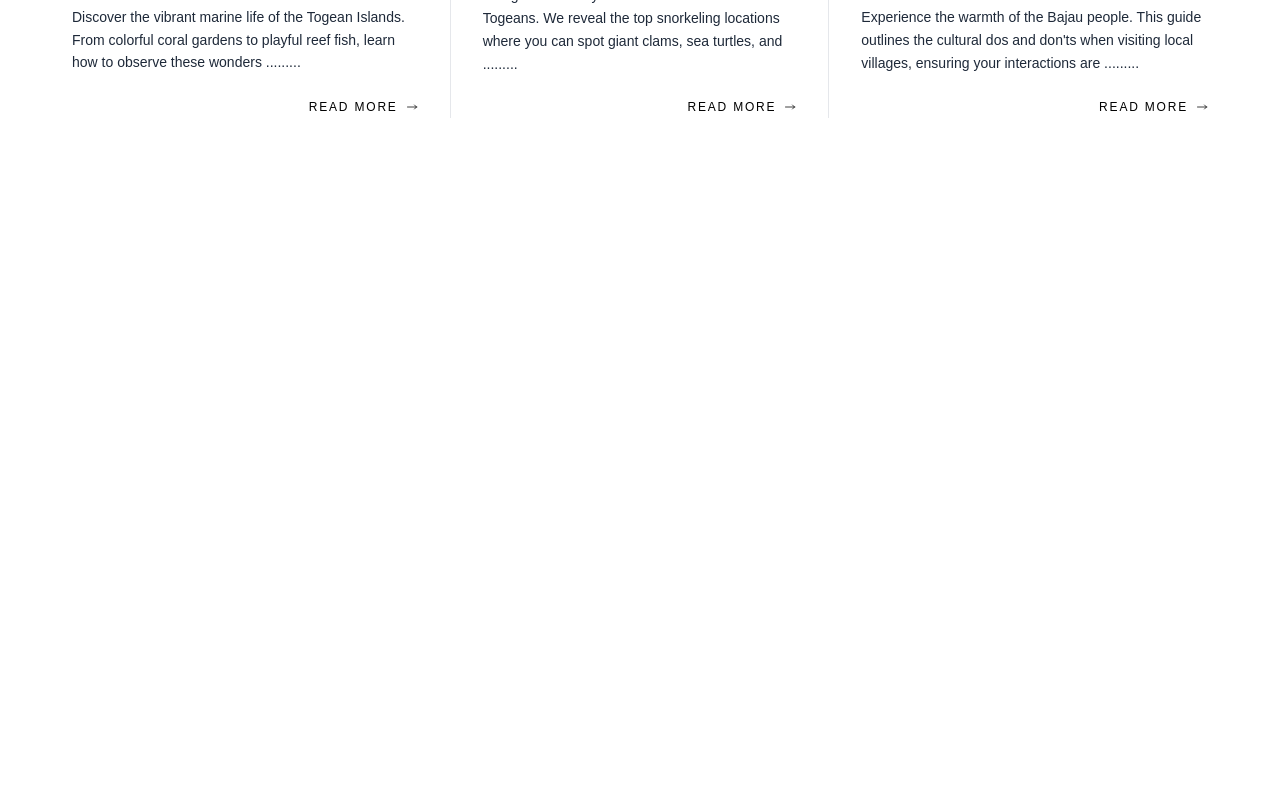
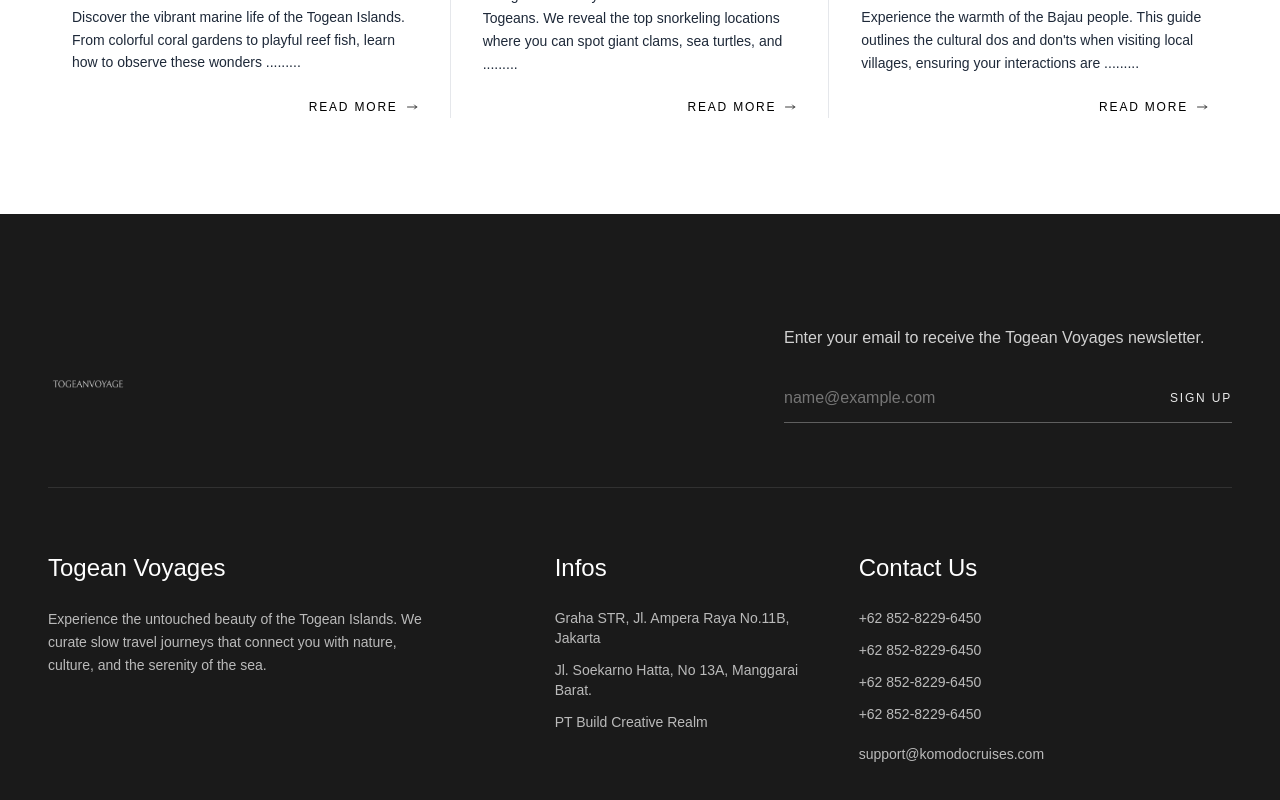
Before and after one commit to AhmadDzulfikar/togean-voyage, a Next.js app: page / in a window 1280 px wide. Shown: the part 7246-8046 px from the top of the page. Before the commit the page ends 7460 px from the top, so only its background shows below. Built offline with nearby package versions, Linux system fonts and the light colour scheme.

Commit message:
Making Footer Section

```diff
--- a/src/app/page.tsx
+++ b/src/app/page.tsx
@@ -16,6 +16,7 @@ import WildlifeCarousel from "@/components/WildlifeCarousel";
 import KapalSafetyExperience from "@/components/KapalSafetyExperience";
 import LocalCommunity from "@/components/LocalCommunity";
 import BlogSection from "@/components/BlogSection";
+import FooterSection from "@/components/FooterSection";
 
 export default function Home() {
   return (
@@ -35,6 +36,8 @@ export default function Home() {
         <LocalCommunity />
         {/* Blog Section */}
         <BlogSection />
+        {/* Footer Section */}
+        <FooterSection />
       </main>
     </>
   );
--- /dev/null
+++ b/src/components/FooterSection.tsx
@@ -0,0 +1,111 @@
+"use client";
+
+import Image from "next/image";
+import Link from "next/link";
+import { cantoFont, avenirFont } from "@/app/fonts";
+
+export default function FooterSection() {
+    return (
+        <footer className="bg-[#1a1a1a] text-white pt-20 pb-16 md:pt-28 md:pb-24">
+            <div className="mx-auto px-6 md:px-12 max-w-[1280px]">
+                {/* Top Row: Logo & Newsletter */}
+                <div className="flex flex-col md:flex-row justify-between items-start md:items-end gap-12 md:gap-8 border-b border-white/10 pb-16 mb-16">
+                    {/* Logo */}
+                    <div className="relative w-16 h-16 md:w-20 md:h-20 shrink-0">
+                        <Image
+                            src="/icon.webp"
+                            alt="Togean Voyages Logo"
+                            fill
+                            className="object-contain brightness-0 invert"
+                        />
+                    </div>
+
+                    {/* Newsletter */}
+                    <div className="w-full md:max-w-md">
+                        <p className={`${avenirFont.className} text-sm md:text-base text-white/80 mb-6`}>
+                            Enter your email to receive the Togean Voyages newsletter.
+                        </p>
+                        <form className="flex w-full border-b border-white/30 focus-within:border-white transition-colors duration-300">
+                            <input
+                                type="email"
+                                placeholder="name@example.com"
+                                className={`${avenirFont.className} w-full bg-transparent py-3 text-white placeholder-white/40 focus:outline-none text-base`}
+                                required
+                            />
+                            <button
+                                type="submit"
+                                className={`${avenirFont.className} shrink-0 py-3 pl-4 text-xs uppercase tracking-[0.15em] text-white/90 hover:text-white transition-colors`}
+                            >
+                                Sign Up
+                            </button>
+                        </form>
+                    </div>
+                </div>
+
+                {/* Bottom Row: 3 Columns */}
+                <div className="grid grid-cols-1 md:grid-cols-12 gap-12 md:gap-8">
+                    {/* Column A: Brand Info */}
+                    <div className="md:col-span-4 lg:col-span-5">
+                        <h3 className={`${cantoFont.className} text-2xl mb-6 text-white`}>
+                            Togean Voyages
+                        </h3>
+                        <p className={`${avenirFont.className} text-sm leading-relaxed text-white/70 max-w-sm`}>
+                            Experience the untouched beauty of the Togean Islands. We curate slow travel journeys that connect you with nature, culture, and the serenity of the sea.
+                        </p>
+                    </div>
+
+                    {/* Column B: Infos */}
+                    <div className="md:col-span-4 lg:col-span-3">
+                        <h3 className={`${cantoFont.className} text-2xl mb-6 text-white`}>
+                            Infos
+                        </h3>
+                        <ul className={`${avenirFont.className} space-y-3 text-sm text-white/70`}>
+                            <li>Graha STR, Jl. Ampera Raya No.11B, Jakarta</li>
+                            <li>Jl. Soekarno Hatta, No 13A, Manggarai Barat.</li>
+                            <li>PT Build Creative Realm</li>
+                        </ul>
+                    </div>
+
+                    {/* Column C: Contact Us */}
+                    <div className="md:col-span-4 lg:col-span-4">
+                        <h3 className={`${cantoFont.className} text-2xl mb-6 text-white`}>
+                            Contact Us
+                        </h3>
+                        <ul className={`${avenirFont.className} space-y-3 text-sm text-white/70`}>
+                            <li>
+                                <a href="tel:+6285282296450" className="hover:text-white transition-colors">
+                                    +62 852-8229-6450
+                                </a>
+                            </li>
+                            <li>
+                                <a href="tel:+6285282296450" className="hover:text-white transition-colors">
+                                    +62 852-8229-6450
+                                </a>
+                            </li>
+                            <li>
+                                <a href="tel:+6285282296450" className="hover:text-white transition-colors">
+                                    +62 852-8229-6450
+                                </a>
+                            </li>
+                            <li>
+                                <a href="tel:+6285282296450" className="hover:text-white transition-colors">
+                                    +62 852-8229-6450
+                                </a>
+                            </li>
+                            <li className="pt-2">
+                                <a href="mailto:support@komodocruises.com" className="hover:text-white transition-colors">
+                                    support@komodocruises.com
+                                </a>
+                            </li>
+                        </ul>
+                    </div>
+                </div>
+
+                {/* Copyright / Extra footer bottom if needed, sticking to design request layout mostly but checking visual balance.
+            The prompt didn't ask for a copyright row specifically, but usually there is one.
+            I'll stick strictly to the prompt requirements for now (3 cols) to avoid clutter.
+        */}
+            </div>
+        </footer>
+    );
+}
```
